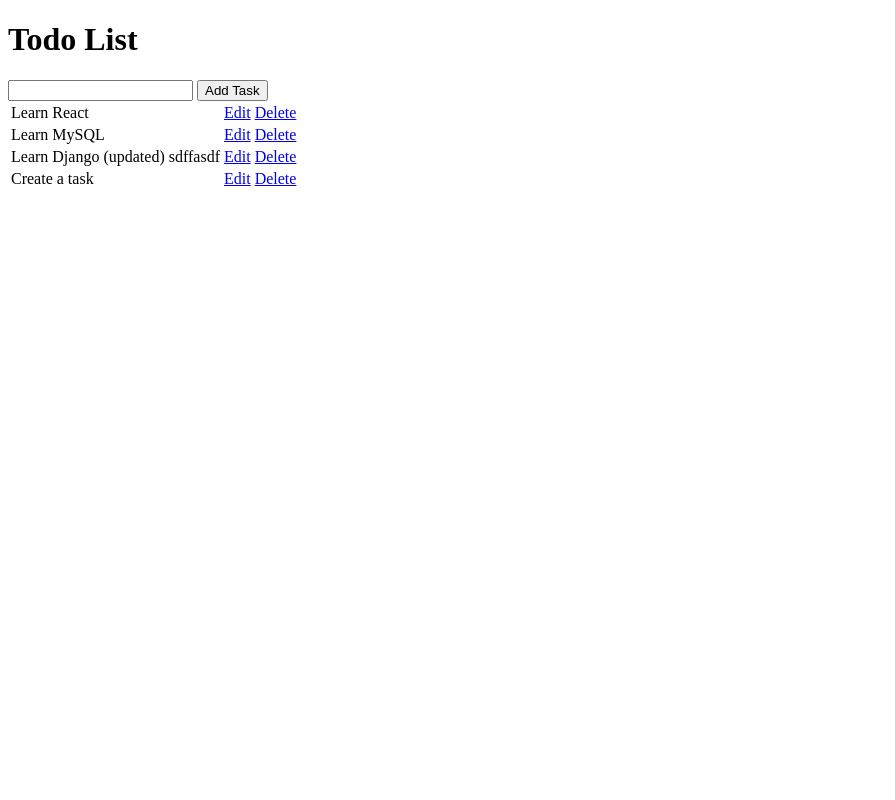
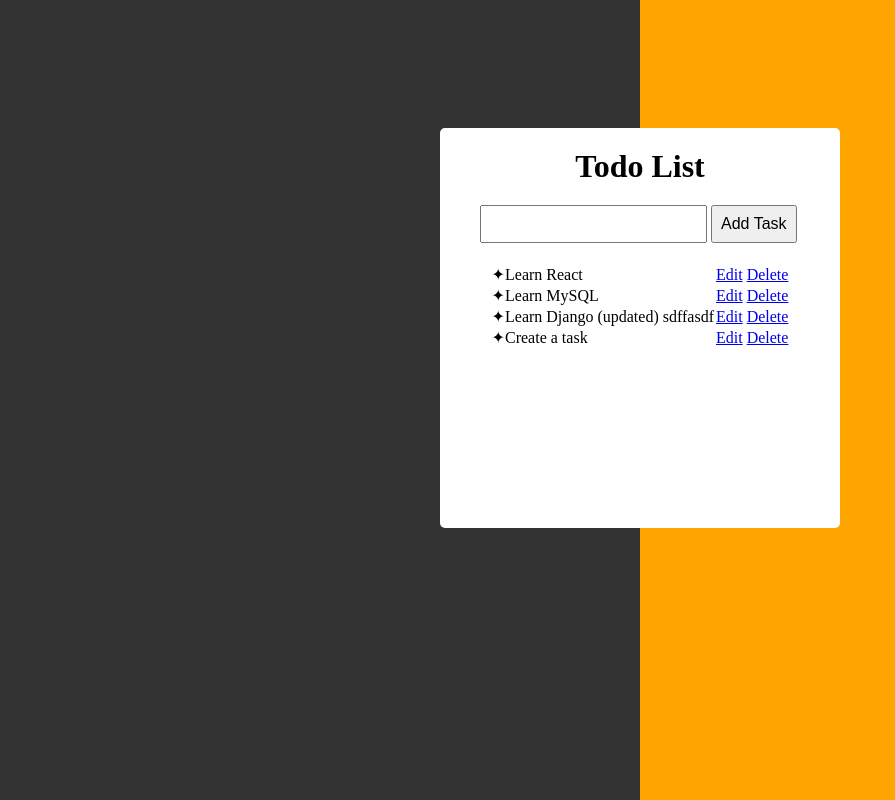
Before and after one commit to jenish-codes/todo-app-using-django-function-based-view, a Django app: page / in a window 1280 px wide. Shown: the whole page, without its empty margins (0-895 px from the left). Run offline with Django 4.2, Linux system fonts and the light colour scheme; data comes from the database, SQL or seed files in the repository; both versions use the stored data as it was after the commit.

Commit message:
Working on styling

```diff
--- a/todo_app/templates/todo_app/index.html
+++ b/todo_app/templates/todo_app/index.html
@@ -5,29 +5,82 @@
     <meta http-equiv="X-UA-Compatible" content="IE=edge">
     <meta name="viewport" content="width=device-width, initial-scale=1.0">
     <title>Todo</title>
+    <style>
+        *{
+            box-sizing: border-box;
+            padding:0;
+            margin: 0;
+            outline: none !important;
+        }
+
+        body {
+            background: linear-gradient(
+                to right,
+                #333 0%,
+                #333 50%,
+                orange 50%,
+                orange 100%
+            );
+            height: 70vh;
+        }
+
+        .header {
+            text-align: center;
+        }
+
+        .box {
+            margin: 10% auto;
+            max-width: 400px;
+            background: white;
+            border-radius: 5px;
+            overflow: hidden;
+            padding: 20px;
+            min-height: 400px;
+        }
+
+        .form {
+            padding: 20px;
+        }
+
+        .form input {
+            padding: 8px;
+            font-size: 12pt;
+        }
+
+        .tasklist {
+            display: flex;
+            justify-content: center;
+            align-items: center;
+            font-size: 12pt;
+        }
+
+    </style>
 </head>
 <body>
     <div class="container">
+        <div class="box">
             <div class="header">
                 <h1>Todo List</h1>
             </div>
             <div class="form">
                 <form action="{% url 'addtask' %}" method="post">
                     {% csrf_token %}
-                <input type="text" name="task">
-                <input type="submit" value="Add Task">
+                    <input type="text" name="task" required>
+                    <input type="submit" class="button" value="Add Task">
                 </form>
             </div>
             <div class="tasklist">
                 <table>
                     {% for t in tasks %}
-                <tr>
-                    <td>{{ t.task }}</td>
+                    <div class="task-list">
+                        <tr class="task-row">
+                            <td>&#10022;{{ t.task }}</td>
                             <td>
                                 <a href="{% url 'update' t.id %}">Edit</a>
                                 <a href="{% url 'delete' t.id %}">Delete</a>
                             </td>
                         </tr>
+                    </div>
                         {% empty %}
                     <h2>No task found! Create a task.</h2>
                         {% endfor %}
@@ -36,5 +89,6 @@
 
             </div>
         </div>
+    </div>
 </body>
 </html>
--- a/todo_app/templates/todo_app/update.html
+++ b/todo_app/templates/todo_app/update.html
@@ -14,7 +14,7 @@
         <div class="update">
             <form action="{% url 'updatetask' task.id %}" method="post">
                 {% csrf_token %}
-                <input type="text" name="task" value="{{ task.task }}">
+                <input type="text" name="task" value="{{ task.task }}" required autofocus>
                 <input type="submit" value="Update">
             </form>
         </div>
```
Also changed, not shown: db.sqlite3. Lines whose indentation alone changed are shown as unchanged.
